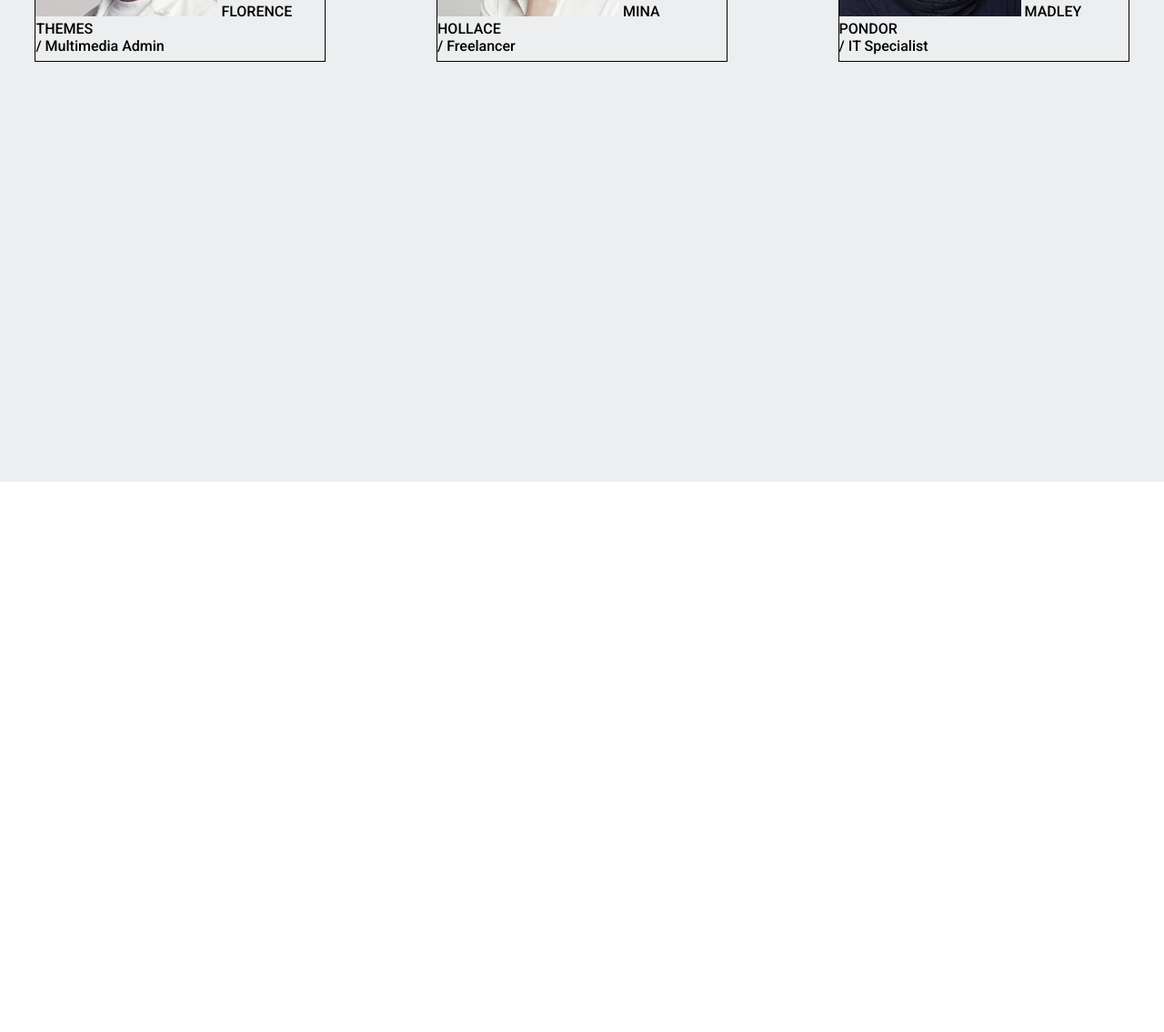
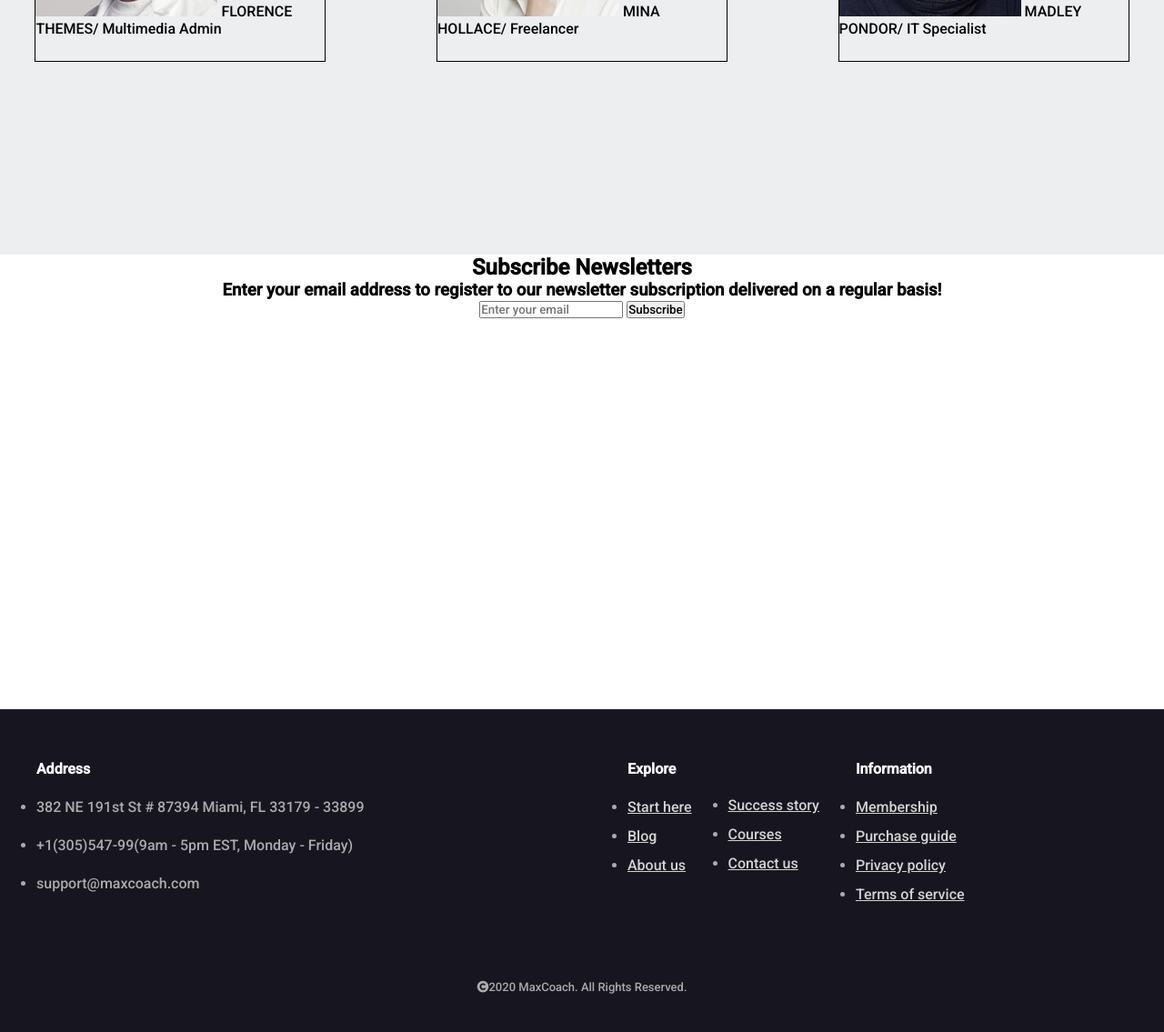
Before and after one commit to mick-cofano/proj-html-vuejs, a website: page index.html in a window 1280 px wide. Shown: the part 7320-8455 px from the top of the page at 91% size. Before the commit the page ends 7850 px from the top, so only its background shows below. Drawn offline with nearby package versions, Linux system fonts and the light colour scheme.

Commit message:
Added footer

```diff
--- a/index.html
+++ b/index.html
@@ -226,7 +226,7 @@
 
                 <div class="profiles">
                   <img :src="'./img/testimonial'+ element.profileImg +'.jpg'" alt="">
-                  <span>{{element.profileName}}<br>{{element.profileProf}}</span>
+                  <span>{{element.profileName}}{{element.profileProf}}</span>
                 </div>
               </div>
 
@@ -234,14 +234,25 @@
           </div>
           <!-- SIXTH SECTION -->
 
+
+          <!-- SEVENTH SECTION -->
+          <div class="seventh-section">
+
+            <div class="seventh-section-text">
+              <h2>Subscribe Newsletters</h2>
+              <h3>Enter your email address to register to our newsletter subscription delivered on a regular basis!</h3>
+            </div>
+
+            <div class="seventh-section-mail">
+              <input type="text" name="" value=""placeholder="Enter your email">
+              <button type="button" name="button">Subscribe</button>
+            </div>
+          </div>
+          <!-- SEVENTH SECTION -->
         </main>
         <!-- END MAIN -->
 
-        <!-- FOOTER -->
-        <footer>
 
-        </footer>
-        <!-- END FOOTER -->
 
       </div>
       <!-- END LANDING PAGE -->
@@ -250,6 +261,54 @@
 
 
     </div>
+
+    <!-- FOOTER -->
+    <footer id="footer">
+
+      <div class="content-container">
+
+        <!-- INDIRIZZO E SOCIAL -->
+        <div id="contact">
+          <h4>Address</h4>
+          <ul>
+            <li v-for="(value,name) in contact">{{value}}</li>
+          </ul>
+          <ul id="social">
+            <li v-for="item in social"><a :href="item.link"><i :class="item.icon" aria-hidden="true"></i></a></li>
+          </ul>
+        </div>
+
+        <!-- NAV BAR FOOTER -->
+        <nav id="navbar-footer">
+          <div class="column">
+            <h4>Explore</h4>
+            <ul>
+              <li v-for="item in firstcolumn"><a :href="item.link">{{item.text}}</a></li>
+            </ul>
+          </div>
+          <div class="column second">
+            <h4></h4>
+            <ul>
+              <li v-for="item in secondcolumn"><a :href="item.link">{{item.text}}</a></li>
+            </ul>
+          </div>
+          <div class="column">
+            <h4>Information</h4>
+            <ul>
+              <li v-for="item in thirdcolumn"><a :href="item.link">{{item.text}}</a></li>
+            </ul>
+          </div>
+        </nav>
+
+
+        <div id="copyright">
+          <span><i class="fa fa-copyright" aria-hidden="true"></i>2020 MaxCoach. All Rights Reserved.</span>
+        </div>
+
+      </div> <!--fine content container-->
+
+    </footer>
+    <!-- END FOOTER -->
     <!-- END ROOT - APP -->
     <script src="js/script.js" charset="utf-8"></script>
   </body>
--- a/js/script.js
+++ b/js/script.js
@@ -200,4 +200,80 @@ new Vue({
 
   },
 });
+
+// **************************************************************
+var footer= new Vue({
+  el:"#footer",
+  data: {
+    contact: {
+      address: "382 NE 191st St # 87394 Miami, FL 33179 - 33899",
+      telephone: "+1(305)547-99(9am - 5pm EST, Monday - Friday)",
+      email: "support@maxcoach.com"
+    },
+    firstcolumn: [
+      {
+        text: "Start here",
+        link:"#"
+      },
+      {
+        text: "Blog",
+        link:"#"
+      },
+      {
+        text: "About us",
+        link:"#"
+      }
+    ],
+    secondcolumn:[
+      {
+        text: "Success story",
+        link: "#"
+      },
+      {
+        text: "Courses",
+        link: "#"
+      },
+      {
+        text: "Contact us",
+        link: "#"
+      }
+    ],
+    thirdcolumn:[
+      {
+        text: "Membership",
+        link: "#"
+      },
+      {
+        text: "Purchase guide",
+        link: "#"
+      },
+      {
+        text: "Privacy policy",
+        link: "#"
+      },
+      {
+        text: "Terms of service",
+        link: "#"
+      }
+    ],
+    social:[
+      {
+        icon:"fa fa-facebook-official",
+        link:"#"
+      },
+      {
+        icon:"fa fa-twitter",
+        link:"#"
+      },
+      {
+        icon:"fa fa-instagram",
+        link:"#"
+      },
+      {
+        icon:"fa fa-linkedin-square",
+        link:"#"
+      }
+    ]
+  }
+});
 Vue.config.devtools = true;
--- a/src/app.scss
+++ b/src/app.scss
@@ -284,7 +284,7 @@
 
 
     .sixth-section {
-      height: 1000px;
+      height: 750px;
       width: 100%;
       background-color: #eceeef;
 
@@ -294,7 +294,7 @@
 
       &-boxes {
         width: 100%;
-        height: 1000px;
+        height: 750px;
         margin: 0 auto;
         display: flex;
         flex-wrap: wrap;
@@ -318,6 +318,98 @@
         }
       }
     }
+
+    .seventh-section {
+      height: 500px;
+      width: 100%;
+      background-color: white;
+
+      &-text {
+        text-align: center;
+      }
+
+      &-mail {
+        text-align: center;
+      }
+    }
+
   }
 
+
+
 }
+
+/******* FOOTER *******/
+footer{
+display: flex;
+justify-content: center;
+min-height: 350px;
+width: 100%;
+color: #ababab;
+background-color: #171520;
+}
+
+.content-container {
+width: 1200px;
+}
+
+footer a{
+color: lightgray;
+}
+
+footer h4{
+color: white;
+}
+
+/* LEFT */
+#contact li{
+padding-top: 10px;
+}
+
+#contact, #navbar-footer{
+width: 50%;
+min-height: 250px;
+float: left;
+font-size: 16px;
+padding-top:50px;
+line-height: 2em;
+}
+
+
+#social li{
+display: inline-block;
+padding-right: 20px;
+font-size: 30px;
+}
+
+#social li i:hover{
+color: white;
+}
+
+/* RIGHT */
+#navbar-footer{
+display: flex;
+padding-left: 50px;
+}
+
+#navbar-footer .column{
+padding-right: 40px;
+}
+
+.column ul{
+padding-top: 10px;
+}
+
+.second ul{
+padding-top: 40px;
+}
+
+
+#copyright {
+min-height: calc(350px - 250px);
+display: flex;
+width: 100%;
+justify-content: center;
+align-items: center;
+font-size: 13px;
+}
```
Also changed, not shown: dist/app.css.
